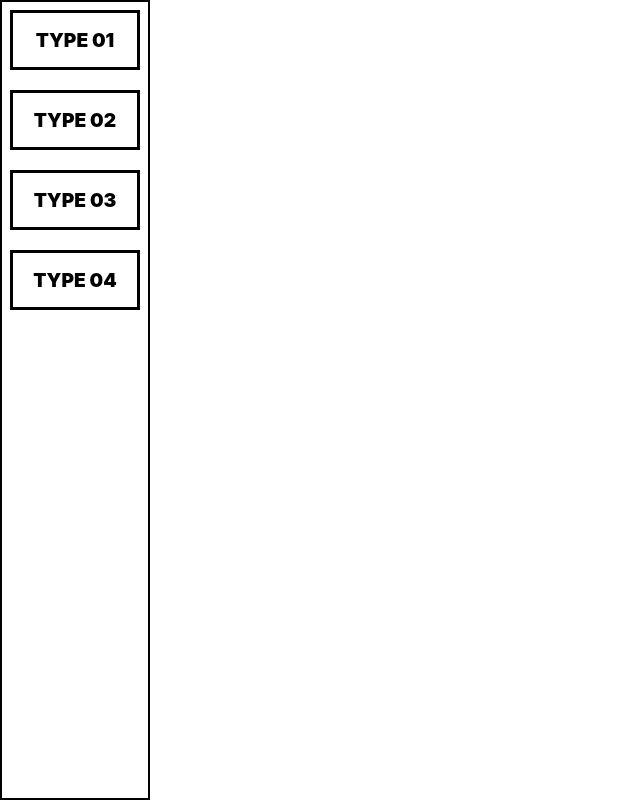
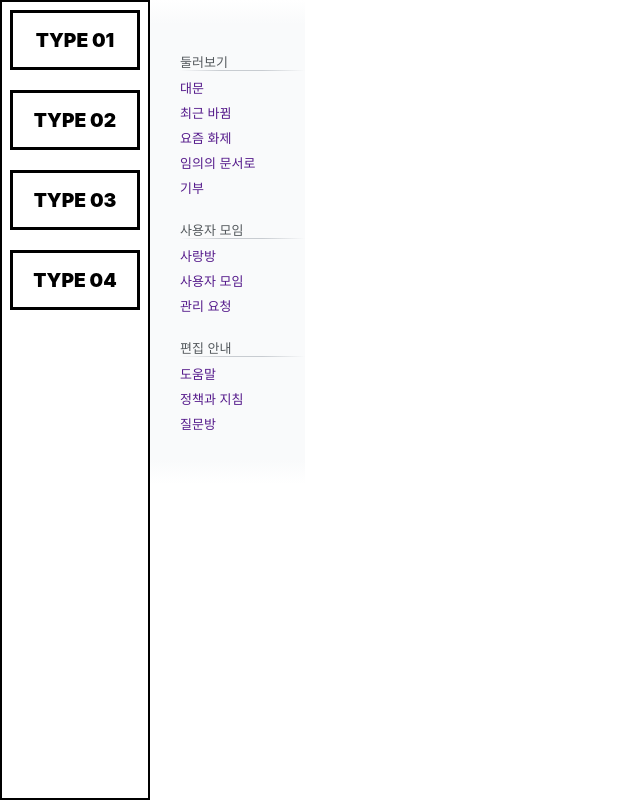
Before and after one commit to Jaehyun-Jeong/aing_biology, a React (Create React App) app: page /#/type_02 in a window 1280 px wide. Before the commit this address led to /#/. Shown: the whole page, without its empty margins (0-640 px from the left). Built offline with nearby package versions, Linux system fonts and the light colour scheme.

Commit message:
finished wikipedia style panel

```diff
--- a/src/routes/type_02/type_02.js
+++ b/src/routes/type_02/type_02.js
@@ -1,5 +1,6 @@
 import React from "react";
 import { Link } from 'react-router-dom';
+import Navigation from './type_02_Navigation';
 import "./type_02.css";
 
 class type_02 extends React.Component {
@@ -19,7 +20,12 @@ class type_02 extends React.Component {
               <span className="loader__text">Loading...</span>
             </div>
           ) : (
-            <div id="main"></div>
+            <React.Fragment>
+              <div id="type_02">
+                <Navigation />
+                <div id="type_02_main"></div>
+              </div>
+            </React.Fragment>
           )}
       </section>
     );
--- a/src/routes/type_02/type_02_Navigation.css
+++ b/src/routes/type_02/type_02_Navigation.css
@@ -0,0 +1,43 @@
+#type_02_panel {
+  height: 100%;
+  display: flex;
+  flex-direction: column;
+  justify-content: center;
+  background: linear-gradient(0deg, rgba(255,255,255,1) 0%, rgba(249,250,251,1) 5%, rgba(249,250,251,1) 50%, rgba(249,250,251,1) 95%, rgba(255,255,255,1) 100%);
+  font-size: 13px;
+  padding: 40px 0px 40px 30px;
+}
+
+.type_02_list_menu {
+  padding: 4px 50px 4px 0;
+  margin: 0;
+  list-style-type: none;
+}
+
+.type_02_panel__nav {
+  padding: 4px 0;
+}
+
+.type_02_panel__nav h3 {
+  padding: 8px 0 0 0;
+  margin: 0;
+  font-size: 1em;
+  font-weight: normal;
+  color: #54595d;
+  background-image: linear-gradient(to right,rgba(200,204,209,0) 0,#c8ccd1 33%,#c8ccd1 66%,rgba(200,204,209,0) 100%);
+  background-position: center bottom;
+  background-repeat: no-repeat;
+  background-size: 100% 1px;
+}
+
+.type_02_list_menu li {
+  padding: 3px 0;
+}
+
+.type_02_list_menu li a {
+  text-decoration: none;
+}
+
+.type_02_list_menu li a:hover {
+  text-decoration: underline;
+}
--- a/src/routes/type_02/type_02_Navigation.js
+++ b/src/routes/type_02/type_02_Navigation.js
@@ -4,35 +4,90 @@ import './type_02_Navigation.css';
 
 function Navigation() {
   return (
-    <dib id="type_02_panel">
-      <nav>
+    <div id="type_02_panel">
+      <nav class="type_02_panel__nav">
+        <h3>
+          <span>둘러보기</span>
+        </h3>
         <div>
-          <ul>
+          <ul className="type_02_list_menu">
             <li>
-
+              <Link>
+                <span>대문</span>
+              </Link>
+            </li>
+            <li>
+              <Link>
+                <span>최근 바뀜</span>
+              </Link>
+            </li>
+            <li>
+              <Link>
+                <span>요즘 화제</span>
+              </Link>
+            </li>
+            <li>
+              <Link>
+                <span>임의의 문서로</span>
+              </Link>
+            </li>
+            <li>
+              <Link>
+                <span>기부</span>
+              </Link>
             </li>
           </ul>
         </div>
       </nav>
-      <nav>
+      <nav class="type_02_panel__nav">
+        <h3>
+          <span>사용자 모임</span>
+        </h3>
         <div>
-          <ul>
+          <ul className="type_02_list_menu">
             <li>
-
+              <Link>
+                <span>사랑방</span>
+              </Link>
+            </li>
+            <li>
+              <Link>
+                <span>사용자 모임</span>
+              </Link>
+            </li>
+            <li>
+              <Link>
+                <span>관리 요청</span>
+              </Link>
             </li>
           </ul>
         </div>
       </nav>
-      <nav>
+      <nav class="type_02_panel__nav">
+        <h3>
+          <span>편집 안내</span>
+        </h3>
         <div>
-          <ul>
+          <ul className="type_02_list_menu">
             <li>
-
+              <Link>
+                <span>도움말</span>
+              </Link>
+            </li>
+            <li>
+              <Link>
+                <span>정책과 지침</span>
+              </Link>
+            </li>
+            <li>
+              <Link>
+                <span>질문방</span>
+              </Link>
             </li>
           </ul>
         </div>
       </nav>
-    </dib>
+    </div>
   );
 }
 
```
